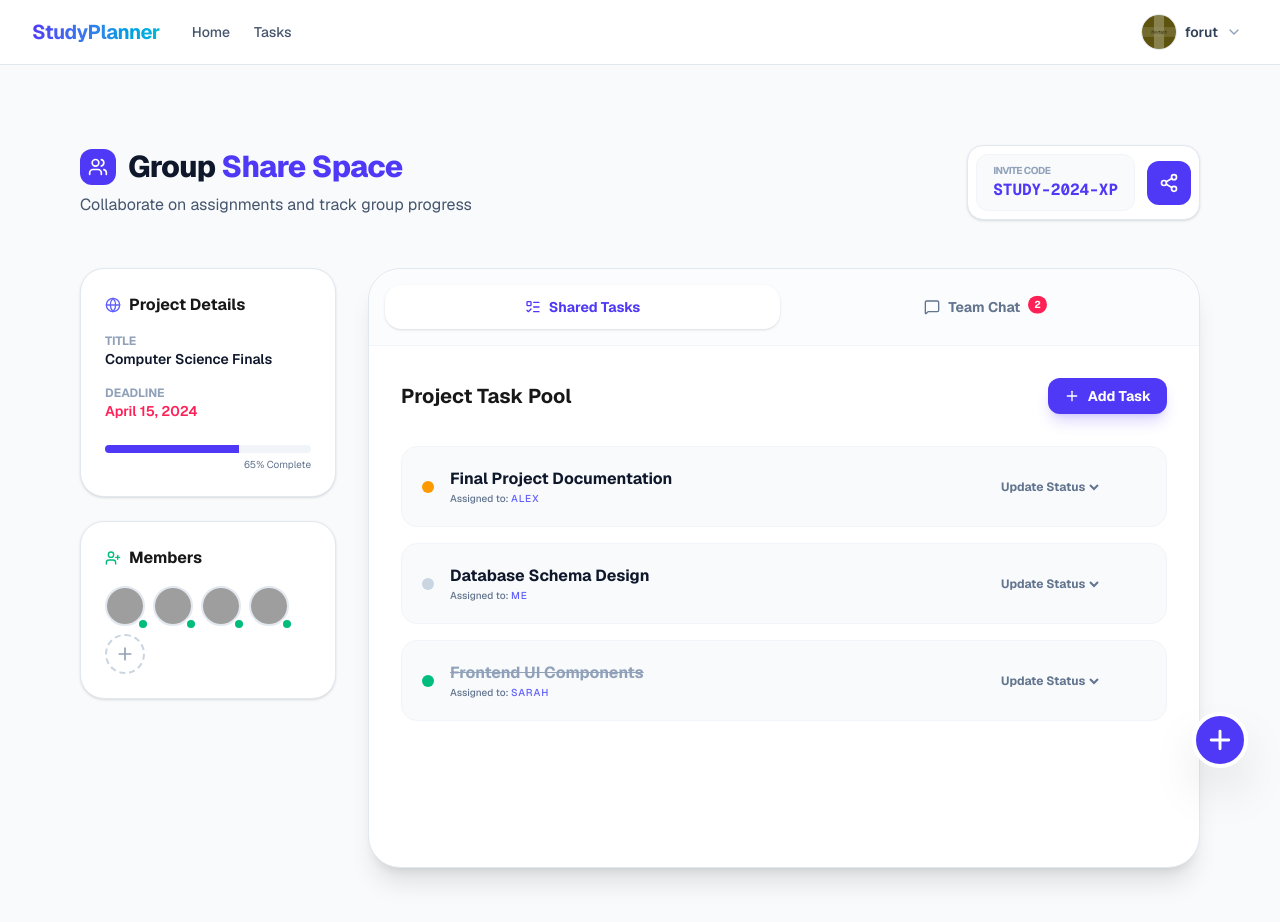
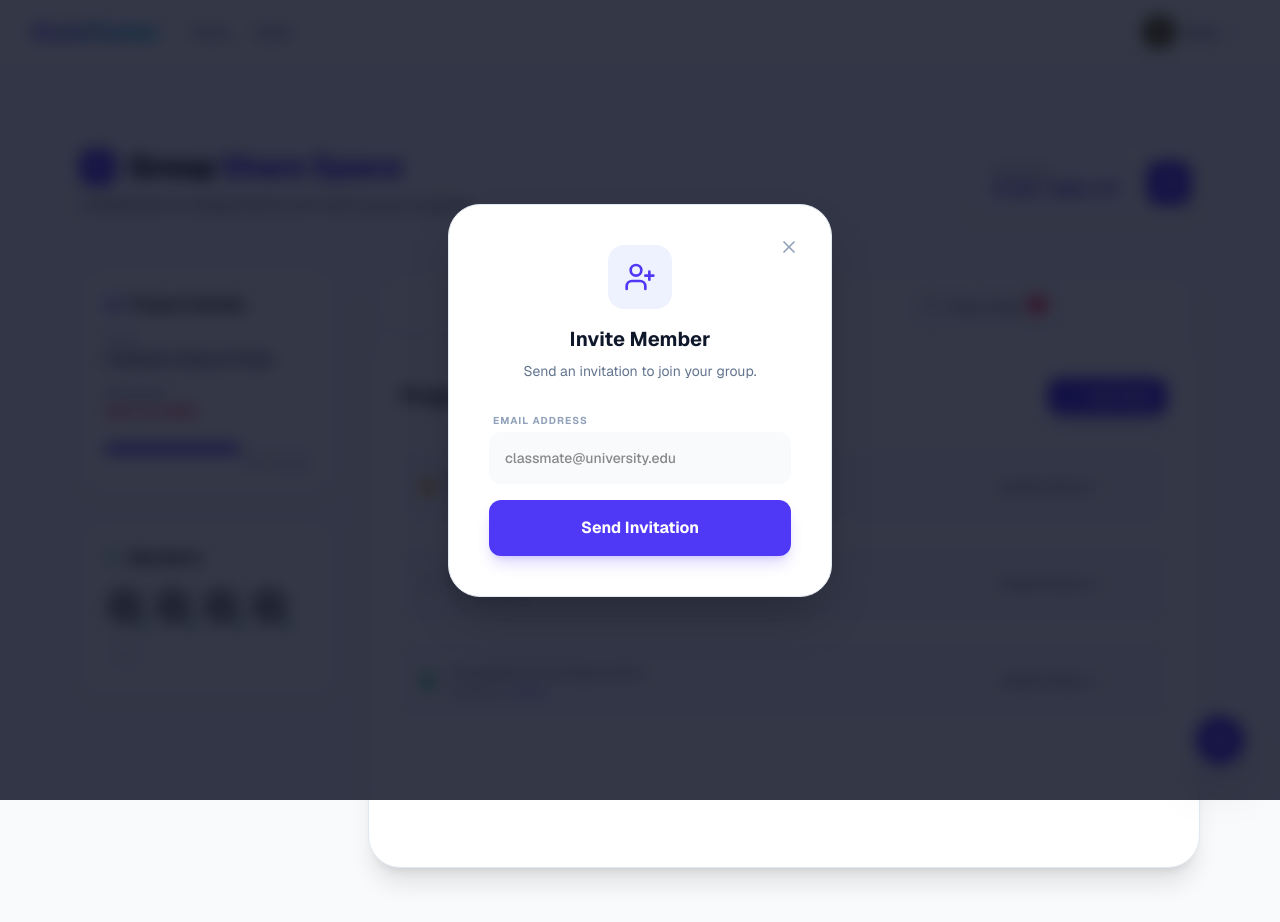
Before and after one commit to German-German/study-planner, a Next.js app: page /sharespace in a window 1280 px wide. Both pictures are taken after a click on the button 125 px from the left and 654 px from the top of the page. Shown: the top 922 px of the page. Built offline with nearby package versions, Linux system fonts and the light colour scheme; grey boxes are pictures that could not be loaded.

Commit message:
Update homepage styling

```diff
--- a/src/app/focus/page.tsx
+++ b/src/app/focus/page.tsx
@@ -1,11 +1,11 @@
 "use client";
 
-import { useState, useEffect, useRef } from 'react';
+import { useState, useEffect, useRef, Suspense } from 'react';
 import { useSearchParams, useRouter } from 'next/navigation';
-import { Timer, Pause, Play, RefreshCw, X, CheckCircle2, Trophy } from 'lucide-react';
+import { Timer, Pause, Play, RefreshCw, X, CheckCircle2, Trophy, Plus } from 'lucide-react';
 import Link from 'next/link';
 
-export default function FocusPage() {
+function FocusContent() {
   const searchParams = useSearchParams();
   const router = useRouter();
   const taskId = searchParams.get('taskId');
@@ -224,3 +224,16 @@ export default function FocusPage() {
     </main>
   );
 }
+
+export default function FocusPage() {
+  return (
+    <Suspense fallback={
+        <div className="fixed inset-0 bg-slate-900 flex flex-col items-center justify-center text-white">
+            <div className="h-12 w-12 animate-spin rounded-full border-4 border-white/20 border-t-indigo-600 mb-4" />
+            <p className="text-sm font-medium text-slate-400">Loading Focus Mode...</p>
+        </div>
+    }>
+      <FocusContent />
+    </Suspense>
+  );
+}
--- a/src/app/sharespace/page.tsx
+++ b/src/app/sharespace/page.tsx
@@ -1,7 +1,7 @@
 "use client";
 
 import { useState, useEffect } from 'react';
-import { Users, UserPlus, MessageSquare, ListTodo, Send, Share2, Globe, Lock, Bell, Plus, Trash2 } from 'lucide-react';
+import { Users, UserPlus, MessageSquare, ListTodo, Send, Share2, Globe, Lock, Bell, Plus, Trash2, X } from 'lucide-react';
 
 interface SharedTask {
   id: number;
@@ -22,6 +22,8 @@ export default function ShareSpacePage() {
   const [activeTab, setActiveTab] = useState<'tasks' | 'chat'>('tasks');
   const [inviteCode] = useState('STUDY-2024-XP');
   const [copied, setCopied] = useState(false);
+  const [showInviteModal, setShowInviteModal] = useState(false);
+  const [inviteEmail, setInviteEmail] = useState('');
 
   const [tasks, setTasks] = useState<SharedTask[]>([
     { id: 1, title: 'Final Project Documentation', assignedTo: 'Alex', status: 'in-progress' },
@@ -133,11 +135,57 @@ export default function ShareSpacePage() {
                             </div>
                         </div>
                     ))}
-                    <button className="w-10 h-10 rounded-full border-2 border-dashed border-slate-300 dark:border-slate-700 flex items-center justify-center text-slate-400 hover:text-indigo-500 hover:border-indigo-500 transition-all">
+                    <button
+                        onClick={() => setShowInviteModal(true)}
+                        className="w-10 h-10 rounded-full border-2 border-dashed border-slate-300 dark:border-slate-700 flex items-center justify-center text-slate-400 hover:text-indigo-500 hover:border-indigo-500 transition-all font-bold"
+                    >
                         <Plus className="w-5 h-5" />
                     </button>
                 </div>
              </div>
+
+             {/* Invite Modal */}
+             {showInviteModal && (
+                <div className="fixed inset-0 z-[100] flex items-center justify-center p-6 bg-slate-950/80 backdrop-blur-sm animate-in fade-in duration-300">
+                    <div className="bg-white dark:bg-slate-900 border border-slate-200 dark:border-slate-800 p-10 rounded-[2rem] shadow-2xl max-w-sm w-full relative">
+                        <button
+                            onClick={() => setShowInviteModal(false)}
+                            className="absolute top-6 right-6 p-2 hover:bg-slate-100 dark:hover:bg-slate-800 rounded-full transition-colors"
+                        >
+                            <X className="w-5 h-5 text-slate-400" />
+                        </button>
+                        <div className="mb-8 text-center">
+                            <div className="w-16 h-16 bg-indigo-50 dark:bg-indigo-900/20 rounded-2xl flex items-center justify-center mx-auto mb-4">
+                                <UserPlus className="w-8 h-8 text-indigo-600" />
+                            </div>
+                            <h3 className="text-xl font-bold text-slate-900 dark:text-white">Invite Member</h3>
+                            <p className="text-sm text-slate-500 dark:text-slate-400 mt-2">Send an invitation to join your group.</p>
+                        </div>
+                        <div className="space-y-4">
+                            <div>
+                                <label className="text-[10px] font-bold text-slate-400 uppercase tracking-widest ml-1 mb-1 block">Email Address</label>
+                                <input
+                                    type="email"
+                                    value={inviteEmail}
+                                    onChange={(e) => setInviteEmail(e.target.value)}
+                                    placeholder="classmate@university.edu"
+                                    className="w-full bg-slate-50 dark:bg-slate-800 border-0 p-4 rounded-xl text-sm focus:ring-2 focus:ring-indigo-600 font-medium"
+                                />
+                            </div>
+                            <button
+                                onClick={() => {
+                                    alert(`Invitation sent to ${inviteEmail}`);
+                                    setShowInviteModal(false);
+                                    setInviteEmail('');
+                                }}
+                                className="w-full py-4 bg-indigo-600 hover:bg-indigo-500 text-white rounded-xl font-bold transition-all shadow-lg shadow-indigo-600/20 active:scale-95"
+                            >
+                                Send Invitation
+                            </button>
+                        </div>
+                    </div>
+                </div>
+             )}
           </div>
 
           {/* Main Content Area */}
--- a/src/app/tasks/page.tsx
+++ b/src/app/tasks/page.tsx
@@ -26,8 +26,9 @@ export default function TasksPage() {
   const [editFormData, setEditFormData] = useState<Partial<Task>>({});
   const [isSaving, setIsSaving] = useState(false);
 
-  // Grading State
+  // Grading/Deleting State
   const [gradingTaskId, setGradingTaskId] = useState<number | null>(null);
+  const [deletingTaskId, setDeletingTaskId] = useState<number | null>(null);
   const [gradeValue, setGradeValue] = useState('A');
 
   useEffect(() => {
@@ -105,13 +106,12 @@ export default function TasksPage() {
     }
   };
 
-  const deleteTask = async (id: number, silent = false) => {
-    if (!silent && !confirm('Are you sure you want to delete this task?')) return;
-
+  const deleteTask = async (id: number) => {
     try {
       const response = await fetch(`/api/tasks/${id}`, { method: 'DELETE' });
       if (response.ok) {
         setTasks(prev => prev.filter(t => t.id !== id));
+        setDeletingTaskId(null);
       }
     } catch (error) {
       console.error('Error deleting task:', error);
@@ -134,7 +134,7 @@ export default function TasksPage() {
       });
 
       if (response.ok) {
-        await deleteTask(task.id, true);
+        setTasks(prev => prev.filter(t => t.id !== task.id));
         setGradingTaskId(null);
         setGradeValue('A');
       }
@@ -366,7 +366,7 @@ export default function TasksPage() {
                             <Pencil className="h-5 w-5" />
                           </button>
                           <button
-                            onClick={() => deleteTask(task.id)}
+                            onClick={() => setDeletingTaskId(task.id)}
                             className="p-1 text-slate-400 hover:text-rose-600 dark:hover:text-rose-400 transition-colors"
                             title="Delete task"
                           >
@@ -374,6 +374,31 @@ export default function TasksPage() {
                           </button>
                         </div>
                       </div>
+
+                      {/* Delete Confirmation Overlay */}
+                      {deletingTaskId === task.id && (
+                        <div className="absolute inset-0 z-20 bg-white/95 dark:bg-slate-900/95 flex flex-col items-center justify-center p-6 rounded-2xl animate-in fade-in zoom-in-95 duration-200">
+                          <div className="w-12 h-12 bg-rose-50 dark:bg-rose-900/20 rounded-full flex items-center justify-center mb-4">
+                            <Trash2 className="w-6 h-6 text-rose-500" />
+                          </div>
+                          <p className="text-sm font-bold text-slate-900 dark:text-white mb-2">Delete Task?</p>
+                          <p className="text-xs text-slate-500 dark:text-slate-400 mb-6 text-center px-4">This action cannot be undone.</p>
+                          <div className="flex gap-3 w-full">
+                            <button
+                              onClick={() => setDeletingTaskId(null)}
+                              className="flex-1 py-2 text-xs font-semibold text-slate-500 dark:text-slate-400 border border-slate-200 dark:border-slate-800 rounded-lg hover:bg-slate-50 dark:hover:bg-slate-800"
+                            >
+                              Cancel
+                            </button>
+                            <button
+                              onClick={() => deleteTask(task.id)}
+                              className="flex-1 py-2 text-xs font-semibold text-white bg-rose-600 rounded-lg hover:bg-rose-500 shadow-md transition-all active:scale-95"
+                            >
+                              Delete
+                            </button>
+                          </div>
+                        </div>
+                      )}
 
                       {/* Grading Prompt Overlay */}
                       {gradingTaskId === task.id && (
```
